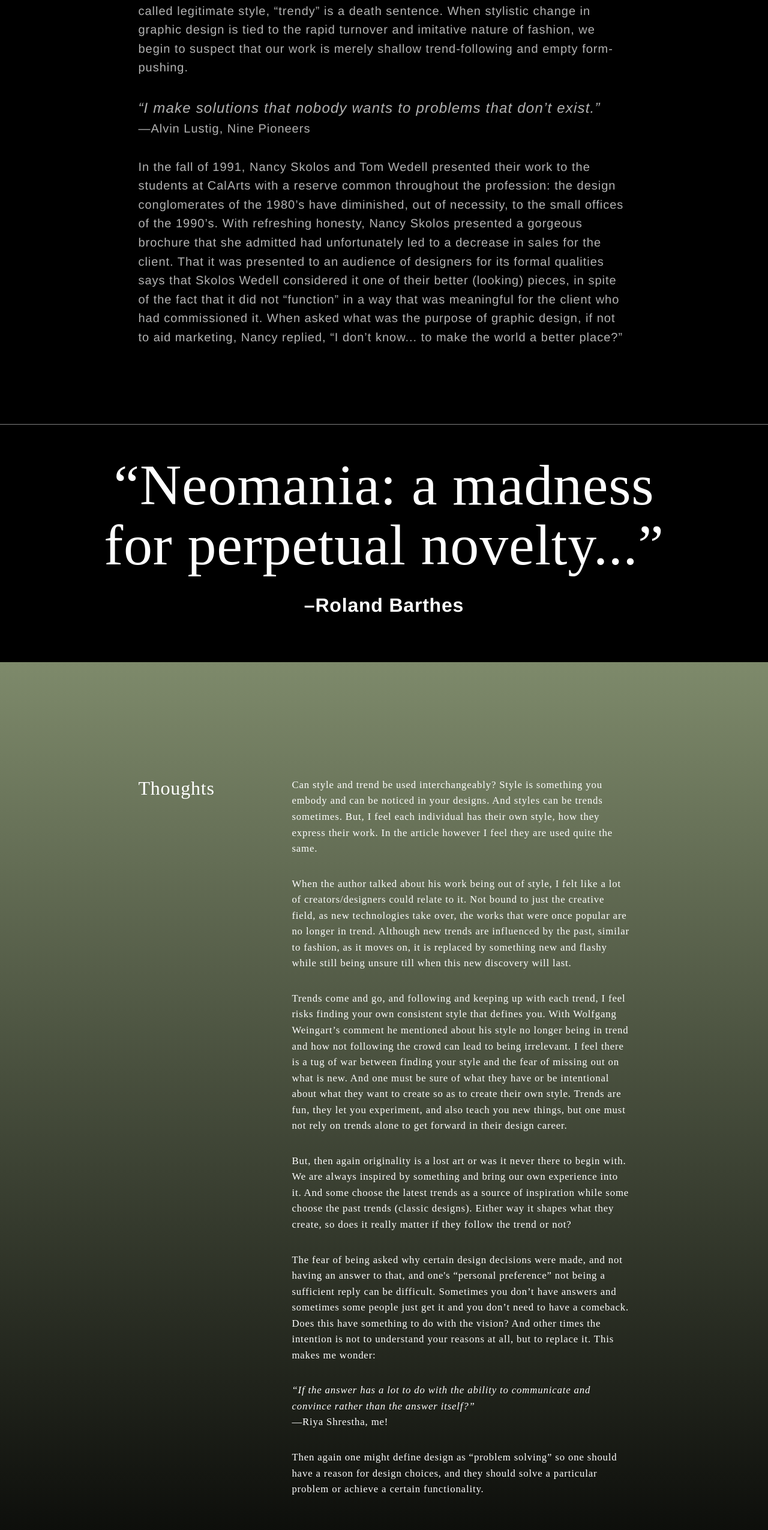
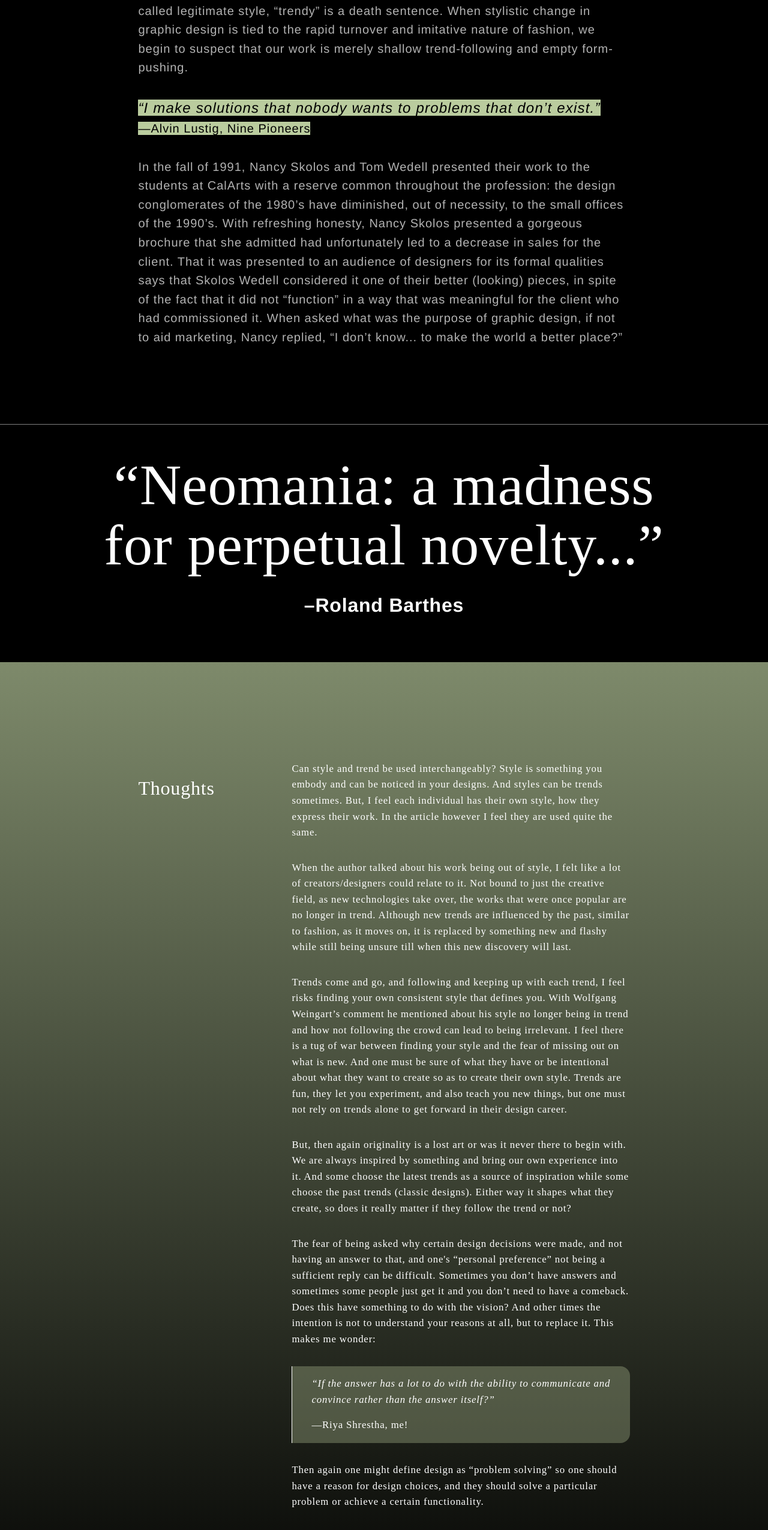
Before and after one commit to shrer488/manuscript, a plain HTML site: page index.html in a window 1280 px wide. Shown: the part 1587-4138 px from the top of the page at 60% size. Drawn offline with Linux system fonts and the light colour scheme; a web font is replaced by a local one.

Commit message:
Sticky "Thoughts"

```diff
--- a/index.html
+++ b/index.html
@@ -50,11 +50,15 @@
 					</p>
 
 					<blockquote>
-						<p>
+						<p><mark>
 							“I make solutions that nobody wants to problems that don’t exist.”
+						</mark>
 						</p>
 					</blockquote>
-					<p>—Alvin Lustig, <cite>Nine Pioneers</cite></p>
+					<p><mark>
+						—Alvin Lustig, <cite>Nine Pioneers</cite>
+					</mark>
+					</p>
 					<p>
 						In the fall of 1991, Nancy Skolos and Tom Wedell presented their work to the students at CalArts with a reserve common throughout the profession: the design conglomerates of the 1980’s have diminished, out of necessity, to the small offices of the 1990’s. With refreshing honesty, Nancy Skolos presented a gorgeous brochure that she admitted had unfortunately led to a decrease in sales for the client. That it was presented to an audience of designers for its formal qualities says that Skolos Wedell considered it one of their better (looking) pieces, in spite of the fact that it did not “function” in a way that was meaningful for the client who had commissioned it. When asked what was the purpose of graphic design, if not to aid marketing, Nancy replied, “I don’t know... to make the world a better place?”
 					</p>
@@ -76,7 +80,7 @@
 			<article class="my_thoughts">
 				<h2>Thoughts</h2>
 					<section>
-						<p>
+						<p class="my_thoughts_first_paragraph">
 							Can style and trend be used interchangeably? Style is something you embody and can be noticed in your designs. And styles can be trends sometimes. But, I feel each individual has their own style, how they express their work. In the article however I feel they are used quite the same.
 						</p>
 						<p>
@@ -91,6 +95,8 @@
 						<p>
 							The fear of being asked why certain design decisions were made, and not having an answer to that, and one's “personal preference” not being a sufficient reply can be difficult. Sometimes you don’t have answers and sometimes some people just get it and you don’t need to have a comeback. Does this have something to do with the vision? And other times the intention is not to understand your reasons at all, but to replace it. This makes me wonder:
 						</p>
+						<section class="inbetween_quote">
+
 							<blockquote>
 								<p>
 								“If the answer has a lot to do with the ability to communicate and convince rather than the answer itself?”
@@ -98,6 +104,7 @@
 							</blockquote>
 							<p>—Riya Shrestha, <cite>me!</cite>
 							</p>
+						</section>
 						<p>
 							Then again one might define design as “problem solving” so one should have a reason for design choices, and they should solve a particular problem or achieve a certain functionality.
 						</p>
--- a/style.css
+++ b/style.css
@@ -158,6 +158,11 @@ header{
 
 .reading{
   overflow-y: scroll;
+
+  mark{
+    background-color: #BACC9E;
+    color: #000;
+  }
 }
 
 .back_to_top{
@@ -272,17 +277,39 @@ This is the one which we want the quote arks and the main text+author to be laye
 
     h2{
         color: white;
-        position: absolute;
+        position: sticky;
+        top: 6rem;
+        margin-block-end: 0;
     }
 
     section{
         padding-inline-start: 16rem;
+
+    }
+
+    .my_thoughts_first_paragraph{
+        margin-block-start: -4rem;
     }
 
     p{
         font-size: 1.05rem;
         font-weight: 400;
         /* color: rgba(213, 234, 180, 0.80); */
+    }
+
+
+    .inbetween_quote{
+        background-color: #bacc9e53;
+        padding: 1rem;
+        padding-inline-start: 2rem;
+        border-inline-start: white 0.1rem solid;
+        margin-block-end: 2rem;
+        border-radius: 0rem 1rem 1rem 0rem;
+        font-size: 2rem;
+
+        blockquote{
+            margin-block-end: 1rem;
+        }
     }
 
 
@@ -354,6 +381,7 @@ footer{
     a:hover{
         background: #BACC9E;
         color: #000;
+        font-weight: 550;
     }
 }
 
```
Lines whose indentation alone changed are shown as unchanged.
